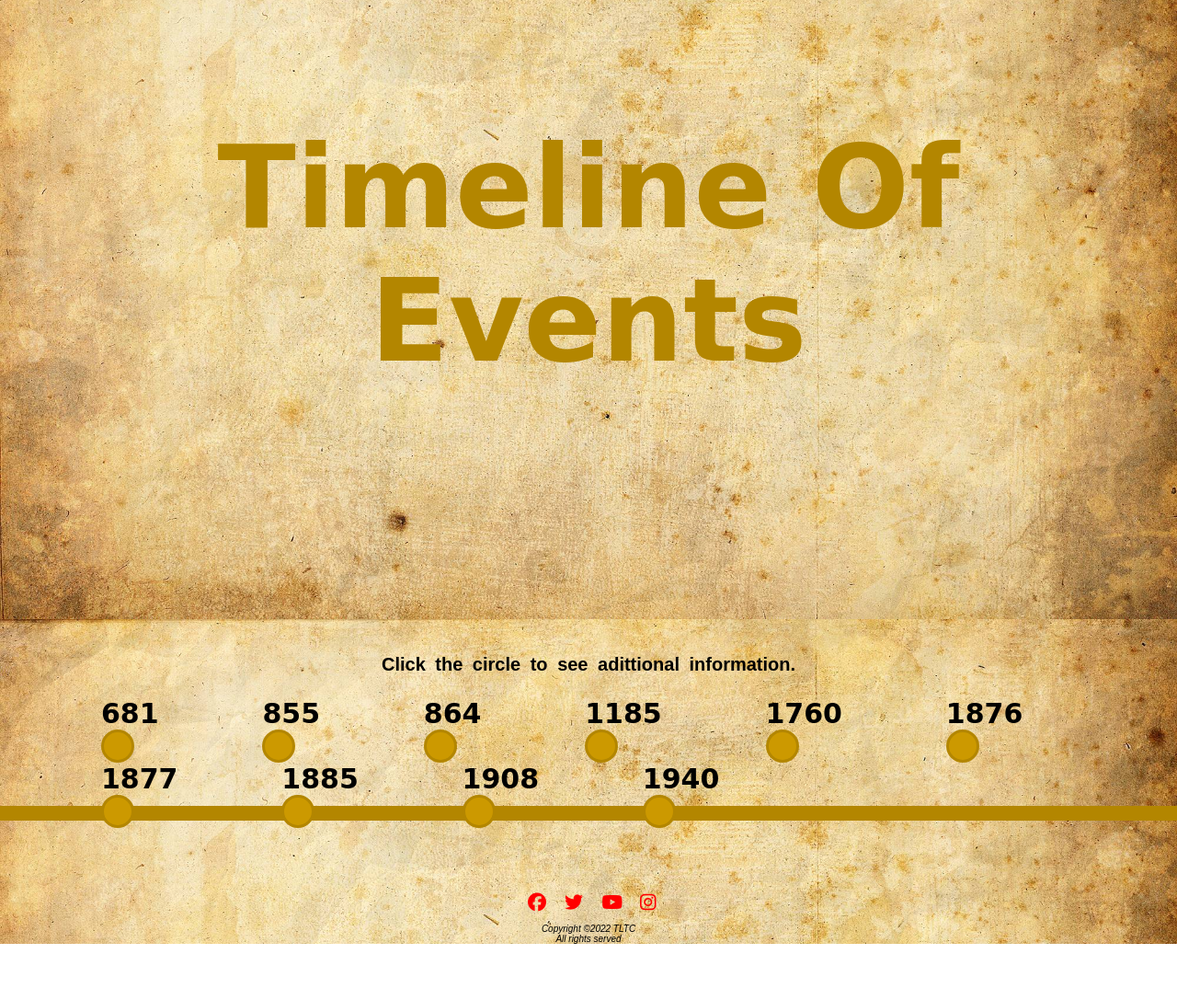
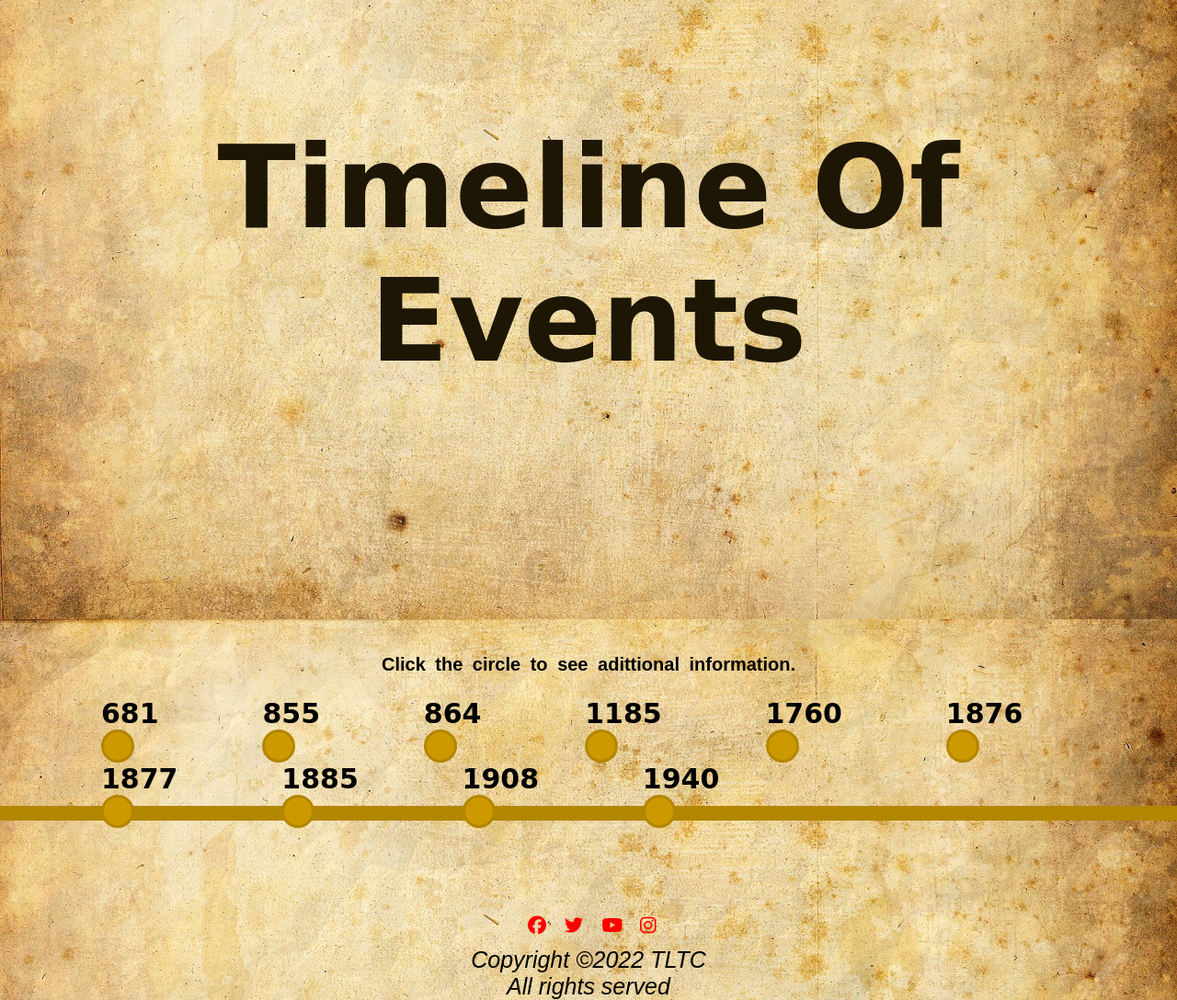
Before and after one commit to DSChebotarev/TLTC, a plain HTML site: page timeline.html in a window 1280 px wide. Shown: the part 180-1267 px from the top of the page at 92% size. Before the commit the page ends 1206 px from the top, so only its background shows below. Drawn offline with Linux system fonts and the light colour scheme; a web font is replaced by a local one.

Commit message:
changed the main text and fixed the footer

```diff
--- a/timeline.css
+++ b/timeline.css
@@ -188,7 +188,7 @@ nav ul li a:hover::after
         text-align: center;
         font-size: 125px;
         font-family: 'Italianno', cursive;
-        color: #b38600;
+        color: #1d1604;
     }
 
     #secondtitle{
@@ -239,6 +239,7 @@ nav ul li a:hover::after
 .cps
 {
     text-align: center;
+    font-size: 25px;
 }
 
 .social-icons{
@@ -251,6 +252,7 @@ nav ul li a:hover::after
 
 .social-icons li{
     margin: 0 10px;
+    margin-top: 2%;
 }
 
 .social-icons a{
```
